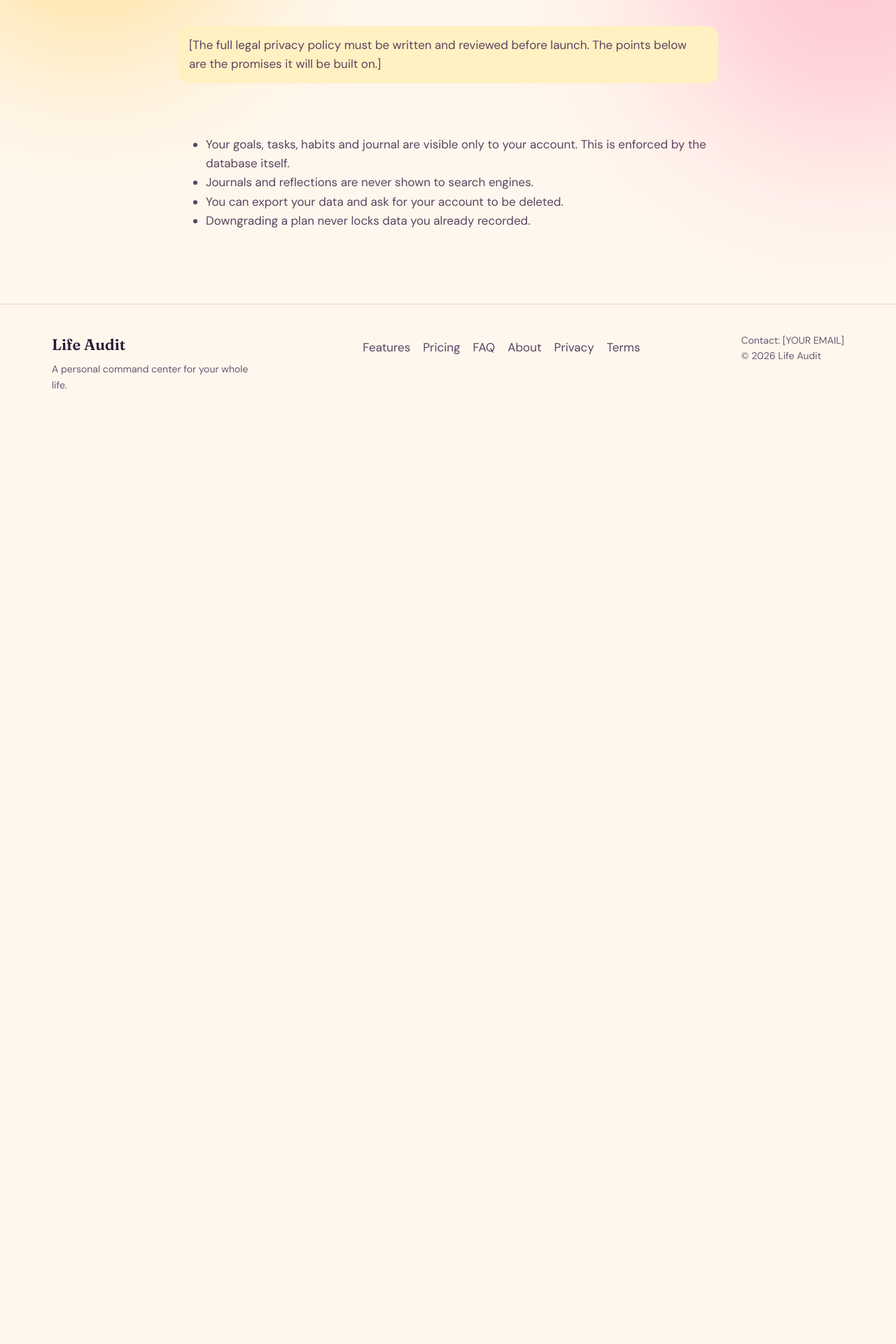
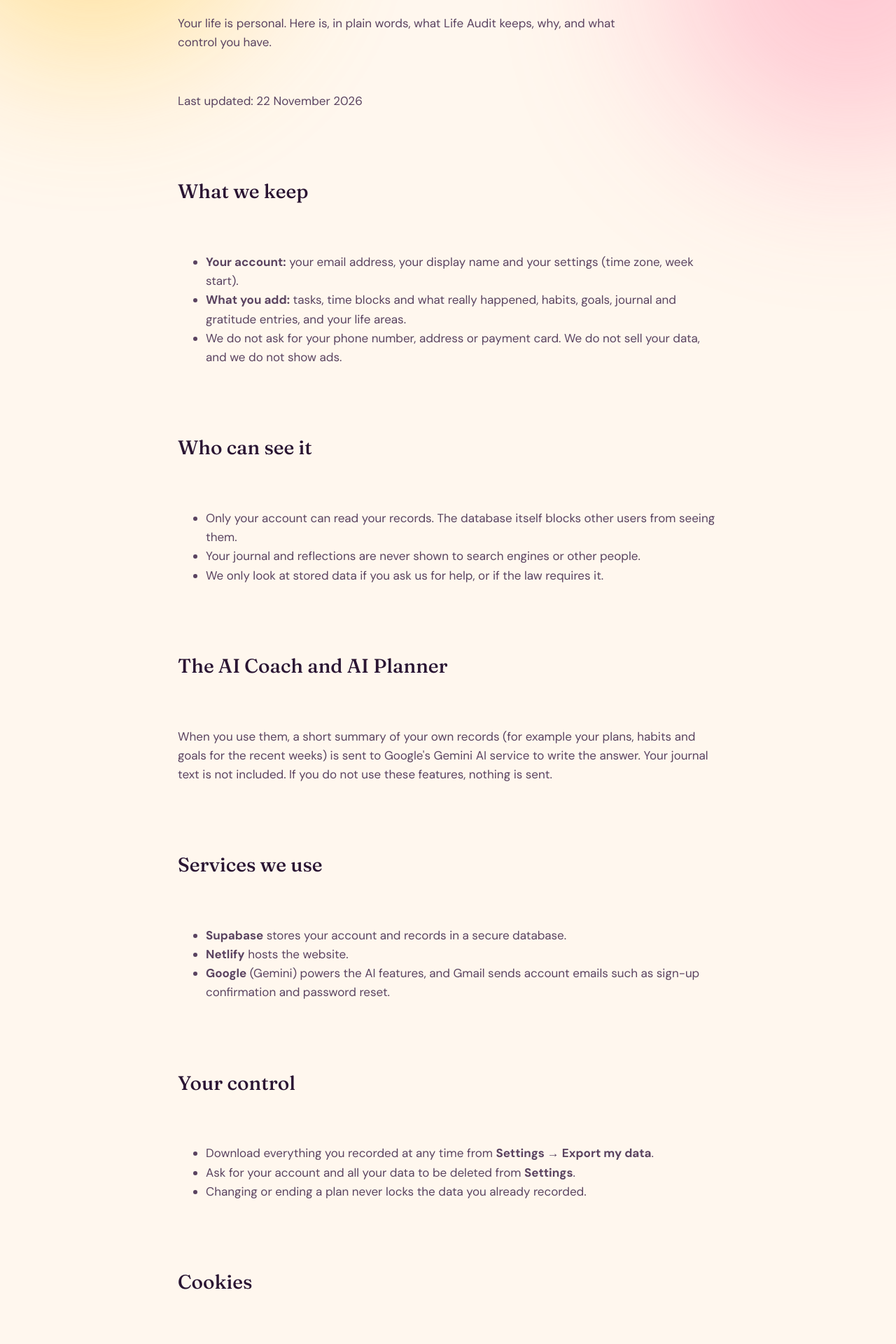
Before and after one commit to Mehwishnaz123/life-audit, a Next.js app: page /privacy in a window 1280 px wide. Shown: the part 240-2160 px from the top of the page at 70% size. Before the commit the page ends 841 px from the top, so only its background shows below. Built offline with nearby package versions, Linux system fonts and the light colour scheme; no server answers; the database is empty.

Commit message:
Real privacy and terms pages, founder info, hide placeholder contact, move mobile button above Netlify badge
Co-Authored-By: Claude Opus 5.5 <noreply@anthropic.com>
Claude-Session: https://claude.ai/code/session_01HLyjQf2Q5f5NGnaLZ8YBzZ

```diff
--- a/app/(site)/about/page.tsx
+++ b/app/(site)/about/page.tsx
@@ -30,8 +30,7 @@ export default async function AboutPage() {
             <li>Your journal is private, and your data is exportable.</li>
             <li>A plan change never locks the data you already have.</li>
           </ul>
-          <h2>Contact</h2>
-          <p>{settings.contact_email}</p>
+          {settings.contact_email?.includes('@') && (<><h2>Contact</h2><p><a href={'mailto:' + settings.contact_email}>{settings.contact_email}</a></p></>)}
         </div>
       </div>
     </section>
--- a/app/(site)/privacy/page.tsx
+++ b/app/(site)/privacy/page.tsx
@@ -1,20 +1,52 @@
 import type { Metadata } from 'next';
 import { SITE_NAME } from '@/lib/site';
 
-export const metadata: Metadata = { title: 'Privacy', description: `How ${SITE_NAME} treats your personal data.`, alternates: { canonical: '/privacy' } };
+export const metadata: Metadata = { title: 'Privacy', description: `How ${SITE_NAME} treats your personal data, in plain language.`, alternates: { canonical: '/privacy' } };
 
 export default function PrivacyPage() {
   return (
     <section className="section">
       <div className="wrap narrow stack-lg prose">
         <h1 className="h1" style={{ fontSize: 'clamp(38px,5vw,58px)' }}>Privacy</h1>
-        <p className="notice">[The full legal privacy policy must be written and reviewed before launch. The points below are the promises it will be built on.]</p>
+        <p className="lead">Your life is personal. Here is, in plain words, what {SITE_NAME} keeps, why, and what control you have.</p>
+        <p className="muted">Last updated: 22 November 2026</p>
+
+        <h2>What we keep</h2>
         <ul>
-          <li>Your goals, tasks, habits and journal are visible only to your account. This is enforced by the database itself.</li>
-          <li>Journals and reflections are never shown to search engines.</li>
-          <li>You can export your data and ask for your account to be deleted.</li>
-          <li>Downgrading a plan never locks data you already recorded.</li>
+          <li><strong>Your account:</strong> your email address, your display name and your settings (time zone, week start).</li>
+          <li><strong>What you add:</strong> tasks, time blocks and what really happened, habits, goals, journal and gratitude entries, and your life areas.</li>
+          <li>We do not ask for your phone number, address or payment card. We do not sell your data, and we do not show ads.</li>
         </ul>
+
+        <h2>Who can see it</h2>
+        <ul>
+          <li>Only your account can read your records. The database itself blocks other users from seeing them.</li>
+          <li>Your journal and reflections are never shown to search engines or other people.</li>
+          <li>We only look at stored data if you ask us for help, or if the law requires it.</li>
+        </ul>
+
+        <h2>The AI Coach and AI Planner</h2>
+        <p>When you use them, a short summary of your own records (for example your plans, habits and goals for the recent weeks) is sent to Google's Gemini AI service to write the answer. Your journal text is not included. If you do not use these features, nothing is sent.</p>
+
+        <h2>Services we use</h2>
+        <ul>
+          <li><strong>Supabase</strong> stores your account and records in a secure database.</li>
+          <li><strong>Netlify</strong> hosts the website.</li>
+          <li><strong>Google</strong> (Gemini) powers the AI features, and Gmail sends account emails such as sign-up confirmation and password reset.</li>
+        </ul>
+
+        <h2>Your control</h2>
+        <ul>
+          <li>Download everything you recorded at any time from <strong>Settings → Export my data</strong>.</li>
+          <li>Ask for your account and all your data to be deleted from <strong>Settings</strong>.</li>
+          <li>Changing or ending a plan never locks the data you already recorded.</li>
+        </ul>
+
+        <h2>Cookies</h2>
+        <p>We use only the cookies needed to keep you logged in. No advertising or tracking cookies.</p>
+
+        <h2>Changes</h2>
+        <p>If this page changes in an important way, we will tell you in the app before the change applies.</p>
       </div>
     </section>
   );
--- a/app/globals.css
+++ b/app/globals.css
@@ -303,7 +303,7 @@ h1, h2, h3 { text-wrap: balance; }
 .tl-when b { color: var(--rasp); }
 @media (max-width: 760px) { .timeline::before { left: 43px; right: auto; top: 22px; bottom: 22px; width: 4px; height: auto; background: linear-gradient(180deg, #FF7A2F, #FFC93C, #FF4F8B, #7B4BC9); transform-origin: top; } .tl-step { padding: 18px 18px 18px 78px; } .tl-dot { top: 18px; } }
 .mobile-cta { display: none; }
-@media (max-width: 760px) { .mobile-cta { display: flex; position: fixed; left: 14px; right: 14px; bottom: 14px; z-index: 40; min-height: 54px; align-items: center; justify-content: center; border-radius: 999px; background: var(--grad); color: var(--ink); font-weight: 700; text-decoration: none; box-shadow: 0 14px 30px rgba(255,79,139,.4); } }
+@media (max-width: 760px) { .mobile-cta { display: flex; position: fixed; left: 14px; right: 14px; bottom: 72px; z-index: 40; min-height: 54px; align-items: center; justify-content: center; border-radius: 999px; background: var(--grad); color: var(--ink); font-weight: 700; text-decoration: none; box-shadow: 0 14px 30px rgba(255,79,139,.4); } }
 
 /* ===== Marquee and app showcase ===== */
 @keyframes marquee { from { transform: translateX(0); } to { transform: translateX(-50%); } }
--- a/components/SiteFooter.tsx
+++ b/components/SiteFooter.tsx
@@ -18,8 +18,7 @@ export default function SiteFooter({ contactEmail }: { contactEmail: string }) {
           <Link href="/terms">Terms</Link>
         </nav>
         <p className="muted" style={{ margin: 0 }}>
-          Contact: {contactEmail.includes('@') ? <a href={'mailto:' + contactEmail}>{contactEmail}</a> : contactEmail}
-          <br />© {new Date().getFullYear()} {SITE_NAME}
+          {contactEmail.includes('@') && <>Contact: <a href={'mailto:' + contactEmail}>{contactEmail}</a><br /></>}© {new Date().getFullYear()} {SITE_NAME}
         </p>
       </div>
     </footer>
--- a/lib/content.ts
+++ b/lib/content.ts
@@ -19,9 +19,9 @@ export const DEFAULT_SETTINGS: Settings = {
   hero_title: 'Your entire life, finally in one place.',
   hero_subtitle: 'Plan your days. Build your future. Track your growth. Understand your life.',
   cta_label: 'Start Managing Your Life',
-  founder_name: '[Founder name]',
-  founder_bio: '[A few lines about who is building this product and why.]',
-  contact_email: '[YOUR EMAIL]',
+  founder_name: 'Mehwish Naz',
+  founder_bio: 'A computer science student from Larkana, Pakistan. I am building Life Audit because I wanted one place to plan my day, keep my habits and see honestly where my time really goes.',
+  contact_email: '',
 };
 
 export const DEFAULT_FAQS: Faq[] = [
@@ -55,7 +55,7 @@ export async function getSiteContent(): Promise<{ settings: Settings; faqs: Faq[
     if (s.error || f.error || p.error) throw s.error || f.error || p.error;
     const settings = { ...DEFAULT_SETTINGS };
     (s.data || []).forEach((r: any) => {
-      if (r.value) settings[r.key] = r.value;
+      if (r.value && !String(r.value).trim().startsWith('[')) settings[r.key] = r.value;
     });
     return {
       settings,
```
Also changed, not shown: app/(site)/terms/page.tsx (+31 -2 lines).
